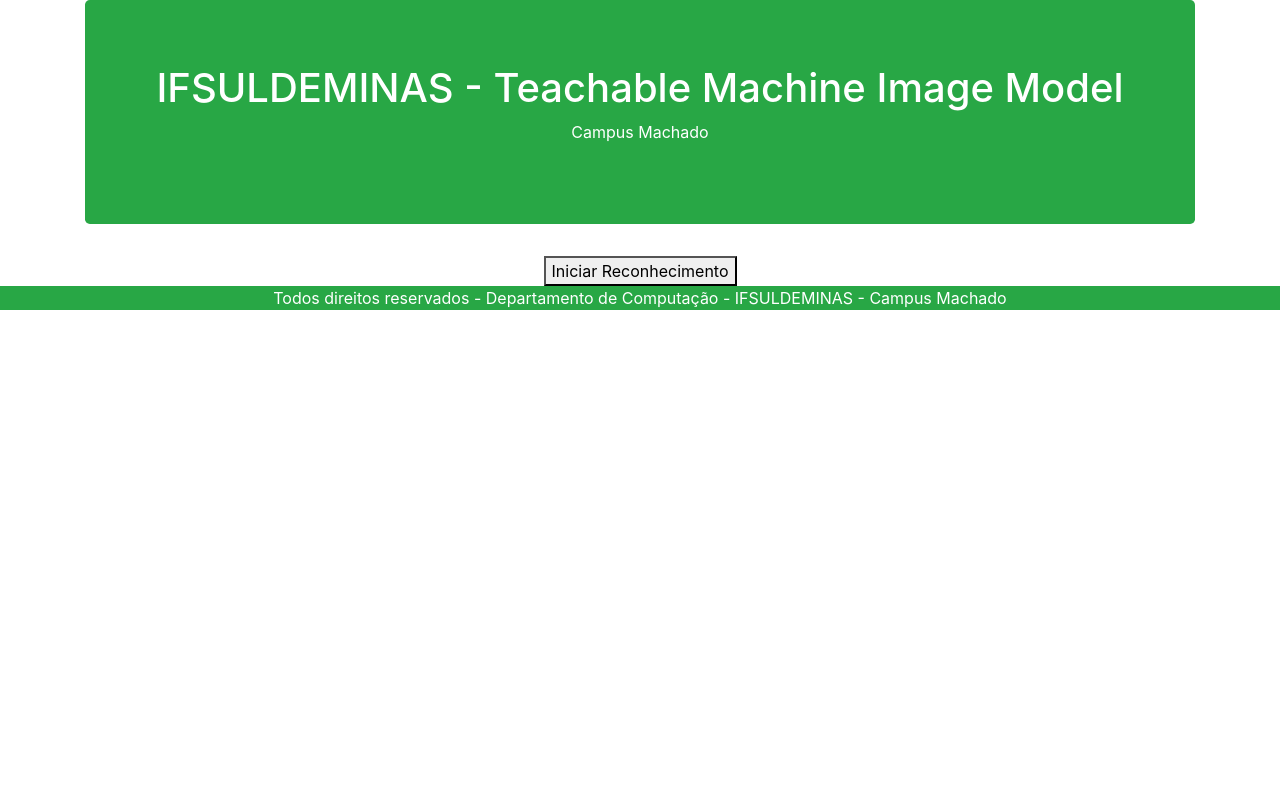
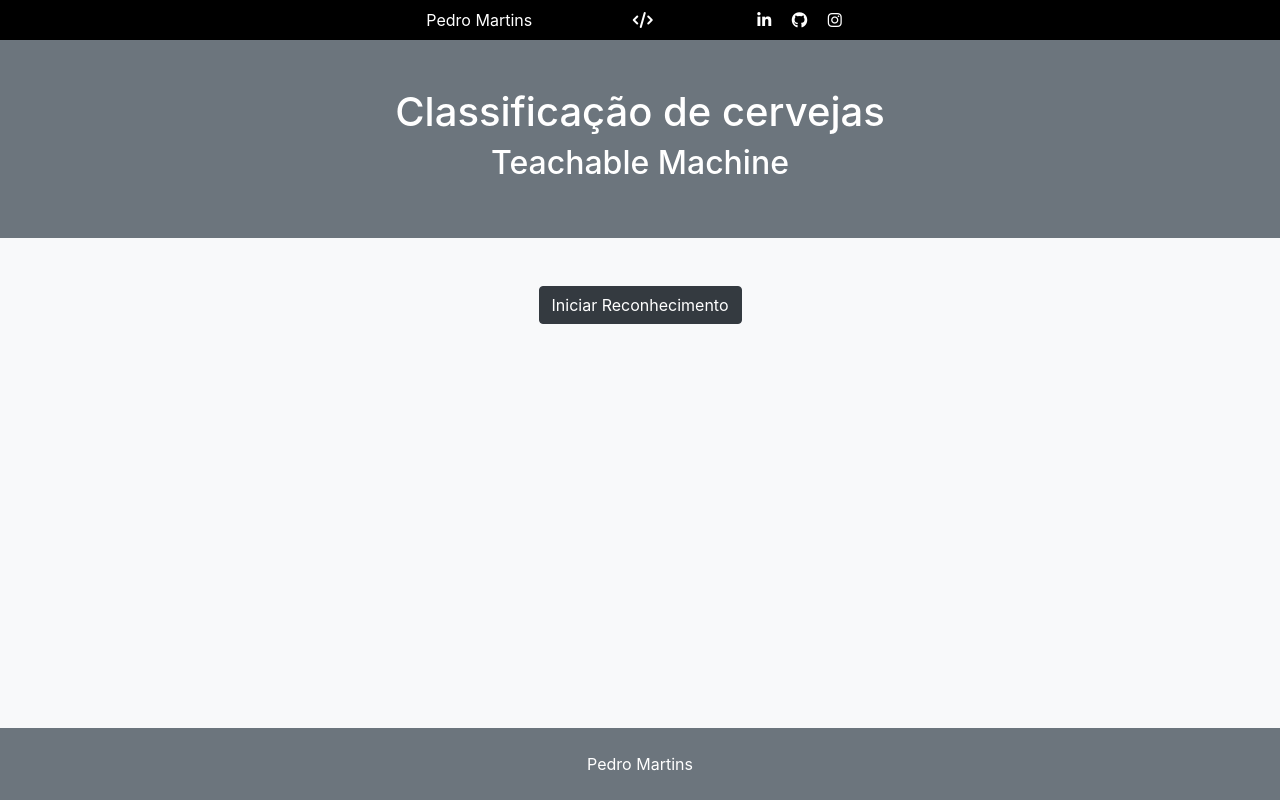
Before and after one commit to originwolf/cervejas, a plain HTML site: page index.html in a window 1280 px wide. Drawn offline with nearby package versions, Linux system fonts and the light colour scheme.

Commit message:
Visual Changes.

```diff
--- a/index.html
+++ b/index.html
@@ -1,29 +1,68 @@
 <!DOCTYPE html>
-<html lang="en">
+<html lang="pt-br">
 <head>
     <meta charset="UTF-8">
     <meta name="viewport" content="width=device-width, initial-scale=1.0">
+    <meta name="author" content="Pedro Martins">
+	<meta name="description" content="Aplicação de classificação de cervejas com reconhecimento por imagens.">
+	<meta name="keywords" content="Cerveja, Teachable, Machine, Reconhecimento, tensorflow">
+	<meta name="robots" content="index, follow">
     <title>Tensor</title>
     <link rel="stylesheet" href="style.css">
     <link rel="stylesheet" href="https://stackpath.bootstrapcdn.com/bootstrap/4.1.3/css/bootstrap.min.css" integrity="sha384-MCw98/SFnGE8fJT3GXwEOngsV7Zt27NXFoaoApmYm81iuXoPkFOJwJ8ERdknLPMO" crossorigin="anonymous">
+    <script src="https://kit.fontawesome.com/39e3608a27.js" crossorigin="anonymous"></script>
 </head>
 <body>
-    <div class="container text-center">
-        <header class="jumbotron bg-success text-white">
-            <h1>IFSULDEMINAS - Teachable Machine Image Model</h1>
-            <p>Campus Machado </p>
+
+    <!-- <section id="home" class="text-center py-2">
+        <div class="d-inline pl-sm-5">
+            <a class="link" aria-label="Meu portfólio" href="https://pedromartins.dev">Pedro <span class="d-none d-sm-inline">Martins</span></a>
+        </div>
+
+        <div class="fas fa-code d-inline text-white"></div>
+
+        <div class="text-right d-inline pr-sm-5">
+            <a rel="noopener" href="https://www.linkedin.com/in/pedro-martins-dev" aria-label="Conheça meu linkedIn" name="meuLinkedin" target="_blank"><span class="link fab fa-linkedin-in mr-2"></span></a>
+            <a rel="noopener" href="https://github.com/originwolf" aria-label="Conheça meu GitHub" name="meuGithub" target="_blank"><span class="link fab fa-github mr-2"></span></a>
+            <a rel="noopener" href="https://www.instagram.com/pedro_m4rtins/" aria-label="Conheça meu Instagram" name="meuInstagram" target="_blank"><span class="link fab fa-instagram mr-2"></span></a>
+        </div>
+    </section> -->
+
+    <div class="container-fluid">
+        <div class="row">
+            <div id="home" class="col-12 text-center py-2">
+                <div class="px-2 px-sm-5 d-inline">
+                    <a class="link" aria-label="Voltar para a página inicial" id="meuNome" href="index.html">Pedro <span class="d-none d-sm-inline">Martins</span></a>
+                </div>
+
+                <div class="px-2 px-sm-5 text-white fas fa-code d-inline"></div>
+
+                <div class="px-2 px-sm-5 d-inline">
+                    <a rel="noopener" href="https://www.linkedin.com/in/pedro-martins-dev" aria-label="Conheça meu linkedIn" name="meuLinkedin" target="_blank"><span class="px-1 link fab fa-linkedin-in mr-2"></span></a>
+                    <a rel="noopener" href="https://github.com/originwolf" aria-label="Conheça meu GitHub" name="meuGithub" target="_blank"><span class="px-1 link fab fa-github mr-2"></span></a>
+                    <a rel="noopener" href="https://www.instagram.com/pedro_m4rtins/" aria-label="Conheça meu Instagram" name="meuInstagram" target="_blank"><span class="px-1 link fab fa-instagram mr-2"></span></a>
+                </div>
+            </div>
+        </div>
+    </div>
+
+    <div class="text-center">
+        <header class="bg-secondary text-white py-5">
+            <h1>Classificação de cervejas</h1>
+            <p class="h2">Teachable Machine</p>
         </header>
     </div>
 
-    <div class="text-center">
-        <button type="button" onclick="init()">Iniciar Reconhecimento</button>
+    <div id="conteudo" class="text-center bg-light">
+        <button class="btn btn-dark my-5" type="button" onclick="init()">Iniciar Reconhecimento</button>
         <div id="webcam-container"></div>
         <div id="label-container"></div>
+        <div id="mensagem"></div>
     </div>
 
     <div>
-        <footer class="panel-footer text-center bg-success text-white">
-            Todos direitos reservados - Departamento de Computação - IFSULDEMINAS - Campus Machado
+        <footer id="footer" class="panel-footer text-center bg-secondary text-white py-4">
+            <a href="https://pedromartins.dev" class="link">Pedro Martins</a>
         </footer>
     </div>
 
--- a/style.css
+++ b/style.css
@@ -1,3 +1,22 @@
-html {
-    height: 100%;
+#conteudo {
+    min-height: calc(100vh - 310px);
 }
+
+#home {
+    background-color: #000;
+}
+
+.link {
+    text-decoration: none;
+    color: #fff;
+}
+
+.link:hover {
+    text-decoration: none;
+    color: #cecece;
+}
+
+/* #home {
+    margin-left: -15px;
+    margin-right: -15px;
+} */
--- a/tensor.js
+++ b/tensor.js
@@ -44,12 +44,11 @@
         // predict can take in an image, video or canvas html element
         const prediction = await model.predict(webcam.canvas);
         for (let i = 0; i < maxPredictions; i++) {
-            if(prediction[i].probability >0.85){
-            const classPrediction =
-                prediction[i].className + ": " + prediction[i].probability.toFixed(2);
-            labelContainer.childNodes[i].innerHTML = classPrediction;
-           }// fim if prediction > 80
-           else
-           labelContainer.childNodes[i].innerHTML = "";
+            if(prediction[i].probability > 0.85) {
+                const classPrediction = prediction[i].className + ": " + prediction[i].probability.toFixed(2);
+                labelContainer.childNodes[i].innerHTML = classPrediction;
+            } else {
+                labelContainer.childNodes[i].innerHTML = "";
+            }
         }
     }
```
